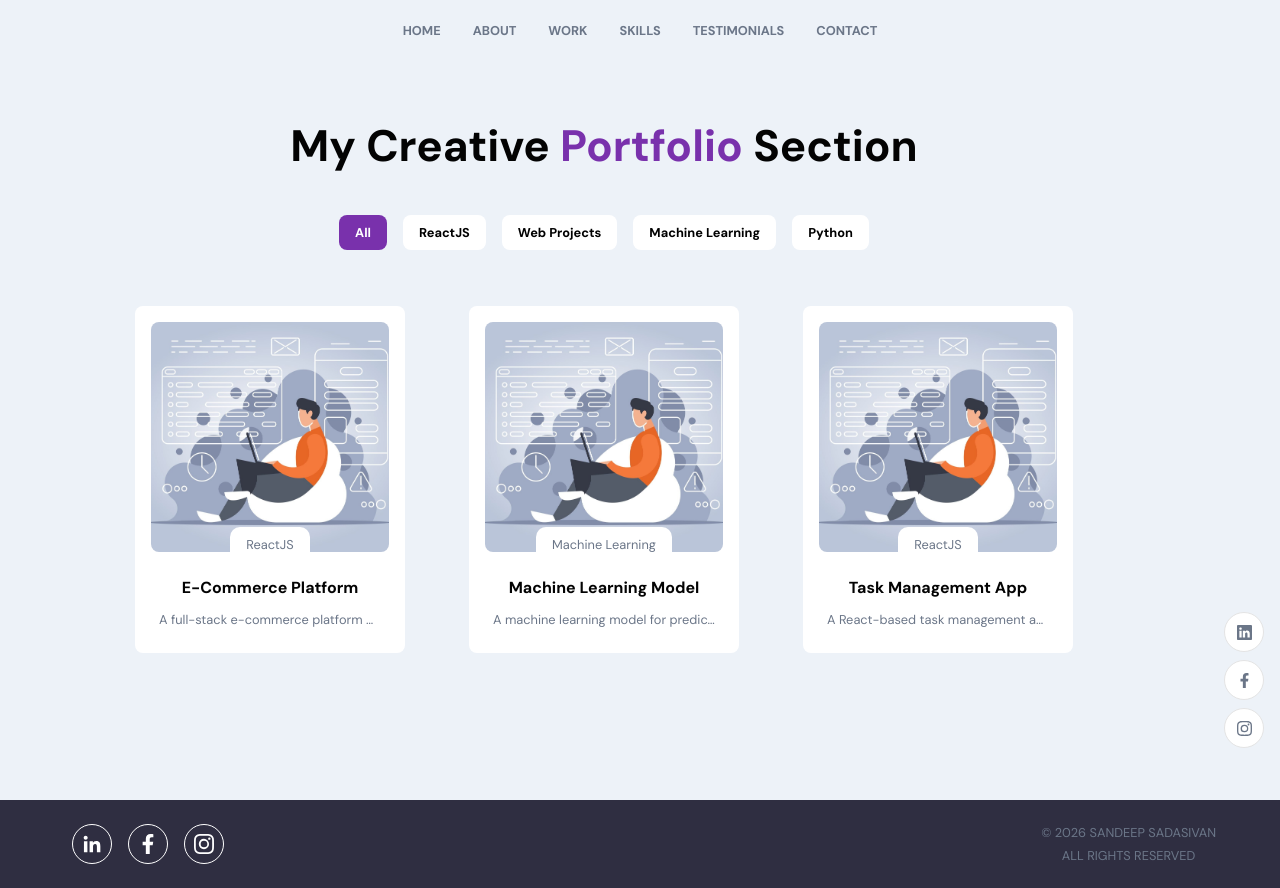
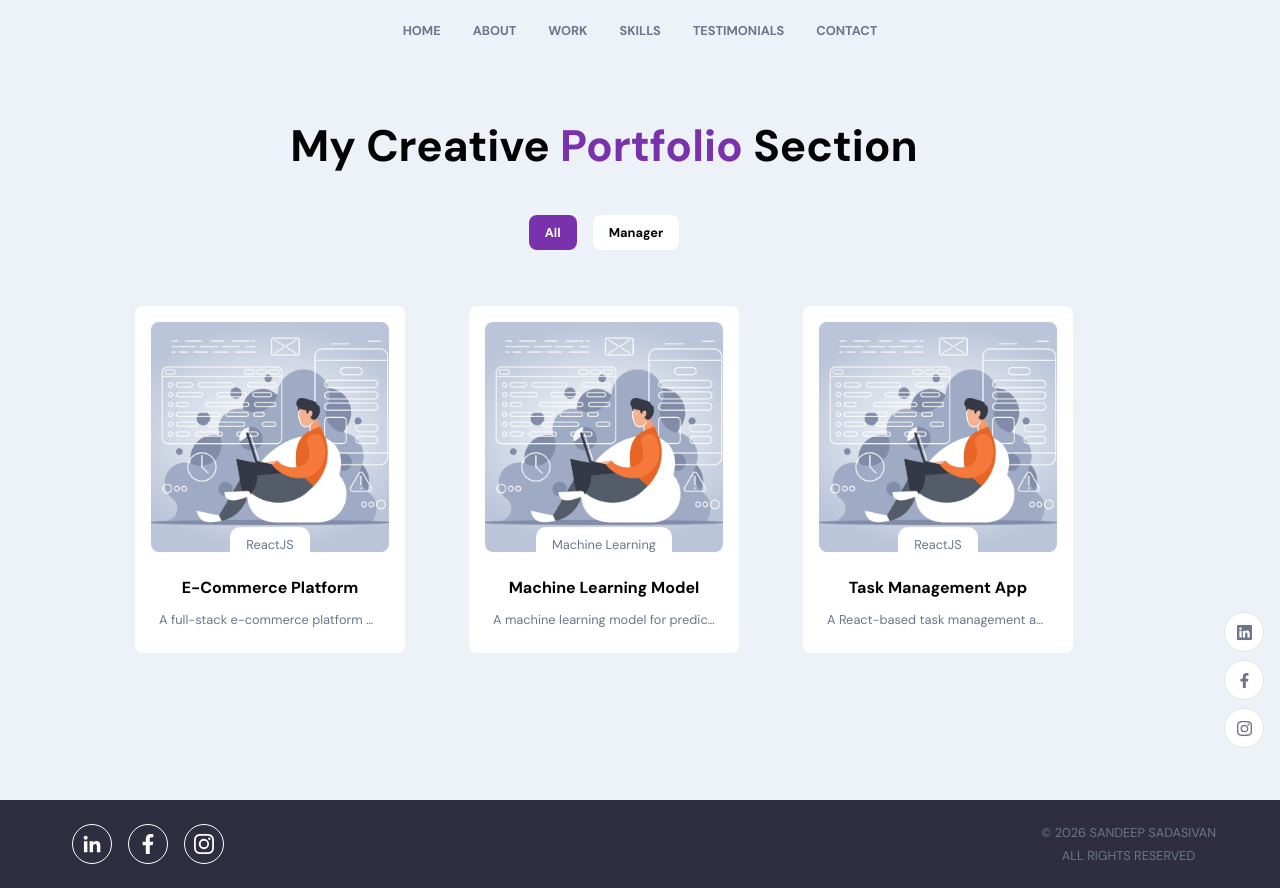
Before and after one commit to sandeepsadasivansdpk/sandeep.sadasivan.sdpk, a React (Vite) app in the folder frontend_react/: page /work in a window 1280 px wide. Built offline with nearby package versions, Linux system fonts and the light colour scheme.

Commit message:
Updating changes

```diff
--- a/frontend_react/src/containers/Work/Work.jsx
+++ b/frontend_react/src/containers/Work/Work.jsx
@@ -41,7 +41,7 @@ const Work = () => {
       </h2>
 
       <div className="app__work-filter">
-        {["All", "ReactJS", "Web Projects", "Machine Learning", "Python"].map(
+        {["All", "Manager"].map(
           (item, index) => (
             <div
               key={index}
```
